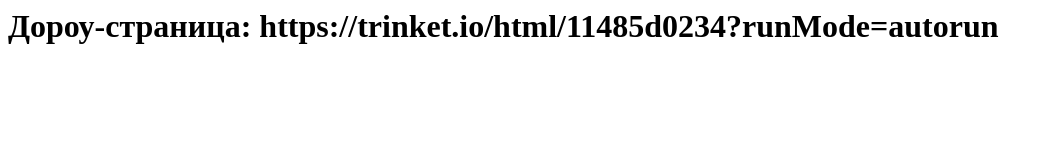
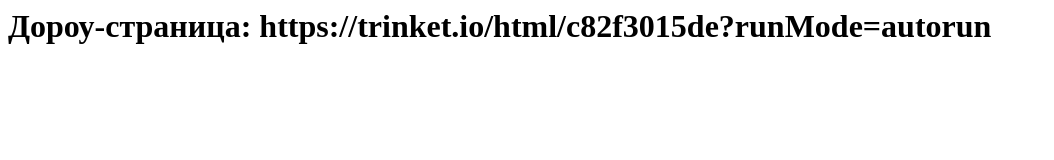
Before and after one commit to SpTrap3/SpTrap3.github.io, a plain HTML site: page index.html in a window 1280 px wide. Shown: the whole page, without its empty margins (0-1054 px from the left). Drawn offline with Linux system fonts and the light colour scheme.

Commit message:
Update index.html

```diff
--- a/index.html
+++ b/index.html
@@ -6,7 +6,7 @@
 <body>
   <h1>
   Дороу-страница:
-  https://trinket.io/html/11485d0234?runMode=autorun
+  https://trinket.io/html/c82f3015de?runMode=autorun
   </h1>
 </body>
 
```
